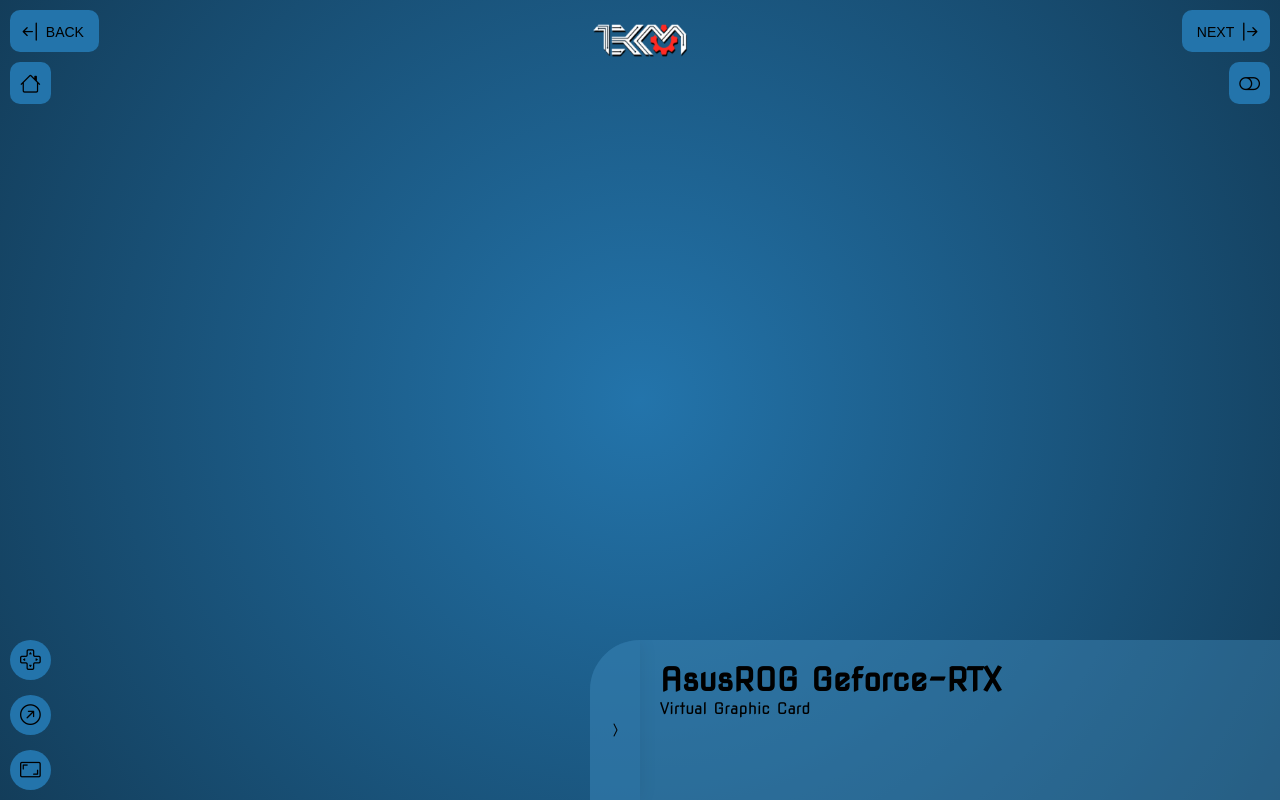
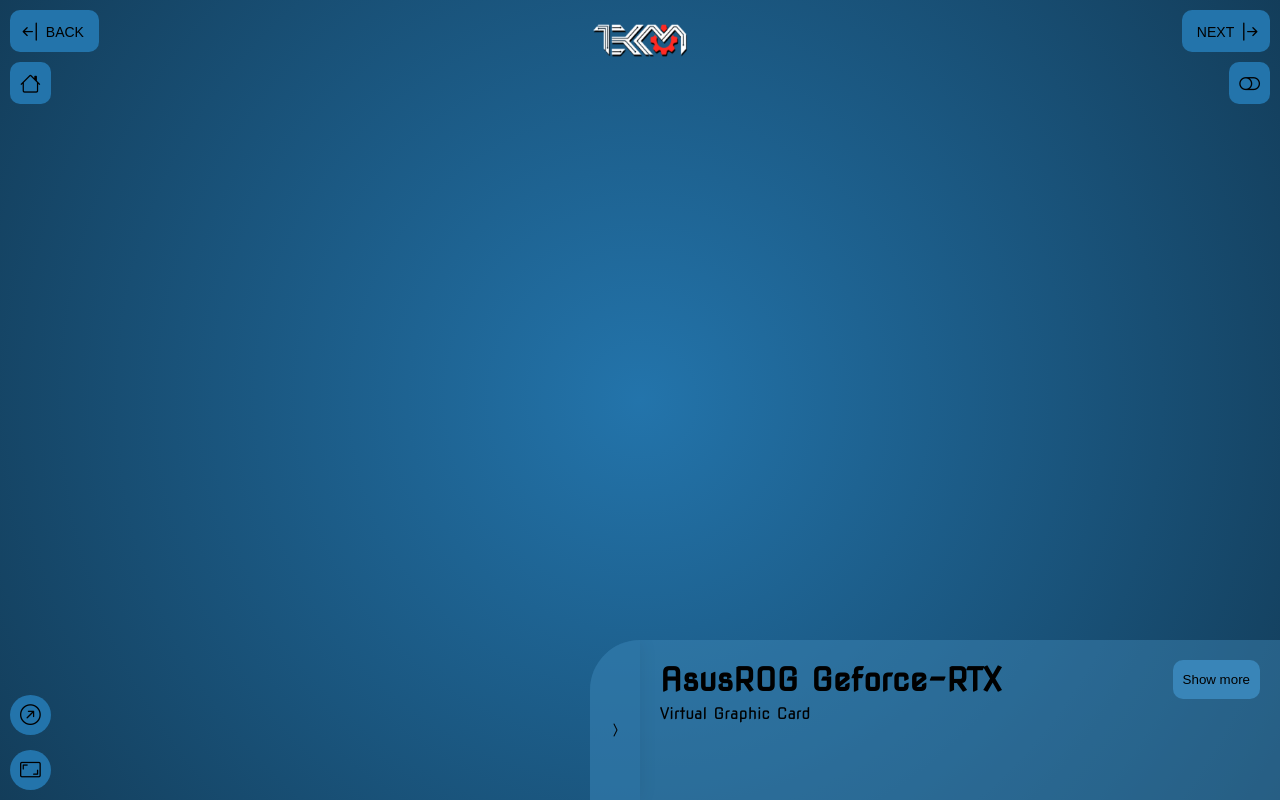
Before and after one commit to SalamPS/TekkomFiber, a Next.js app: page /view/vga in a window 1280 px wide. Built offline with nearby package versions, Linux system fonts and the light colour scheme.

Commit message:
feat(pad): Changed Control Pad into Desc Pad

```diff
--- a/src/app/view/page.jsx
+++ b/src/app/view/page.jsx
@@ -120,7 +120,7 @@ const list = [
   )
 ];
 
-const View = ({part, view, toggleView, togglePad}) => {
+const View = ({part, view, toggleView}) => {
   const show = list.find(item => item.type == part);
   const prop = show ? show.prop : {};
 
@@ -141,9 +141,6 @@ const View = ({part, view, toggleView, togglePad}) => {
         </button>
       </div>
       <div id="navigate">
-        <button className={`view ${view ? "" : "-hide"}`} title="Controls" onClick={togglePad}>
-          <span className="bi bi-dpad"></span>
-        </button>
         <button className={`view ${view ? "" : "-hide"}`} title="Visit 3D Asset Original Source" onClick={() => window.open(show.origin, '_blank')}>
           <span className="bi bi-arrow-up-right-circle"></span>
         </button>
@@ -175,7 +172,7 @@ const View = ({part, view, toggleView, togglePad}) => {
   </>
 }
 
-const Bar = ({part, view}) => {
+const Bar = ({part, view, togglePad}) => {
   const show = list.find(item => item.type == part);
 
   const [hide, setHide] = useState(false);
@@ -190,7 +187,10 @@ const Bar = ({part, view}) => {
           <span className={`bi bi-chevron-compact-${hide ? "left" : "right"}`}></span>
         </div>
         <div className={`del ${hide ? "hidden" : ""}`} id="content">
-          <h1>{show ? show.name : ''}</h1>
+          <div className="head">
+            <h1>{show ? show.name : ''}</h1>
+            <button title="show" onClick={togglePad}>Show more</button>
+          </div>
           <p>{show ? show.desc : ''}</p>
         </div>
       </div>
@@ -198,7 +198,7 @@ const Bar = ({part, view}) => {
   )
 }
 
-const ControlPad = ({}) => {
+const DescPad = ({}) => {
   return (
     <></>
   )
@@ -242,8 +242,8 @@ function Viewer({part}) {
         />
       </div>
 
-      <View part={part} view={view} toggleView={toggleView} togglePad={togglePad}/>
-      <Bar part={part} view={view}/>
+      <View part={part} view={view} toggleView={toggleView}/>
+      <Bar part={part} view={view} togglePad={togglePad}/>
     </div>
   )
 }
--- a/src/app/view/viewer.css
+++ b/src/app/view/viewer.css
@@ -139,6 +139,23 @@
   width: 0;
   padding: 0;
 }
+#Viewer .explainer .head {
+  display: flex;
+  justify-content: space-between;
+}
+#Viewer .explainer button {
+  cursor: pointer;
+  padding: 10px;
+  border-radius: 10px;
+  background-color: #3985b8;
+  transition: 0.3s;
+}
+#Viewer .explainer button:hover {
+  box-shadow: 3px 3px 2px #165783;
+}
+#Viewer .explainer p {
+  margin-top: 5px;
+}
 @media screen and (max-width: 1000px) {
   #Viewer .explainer {
     min-height: 30%;
```
